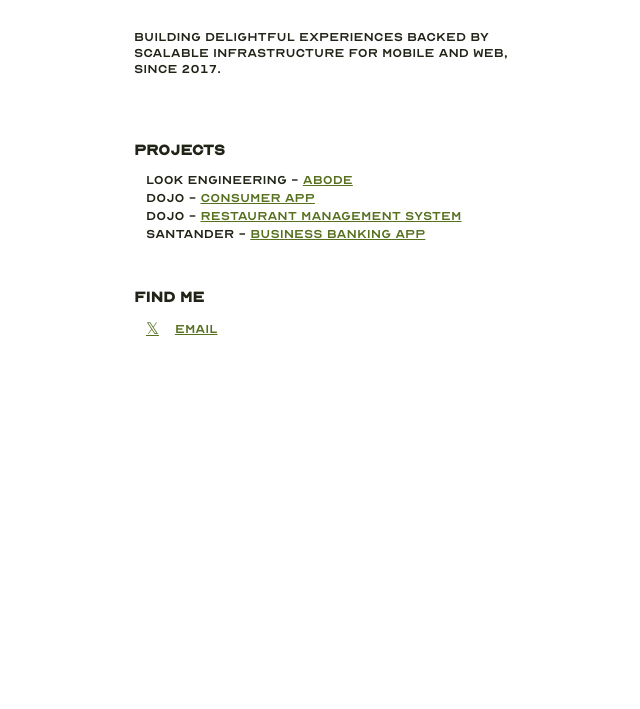
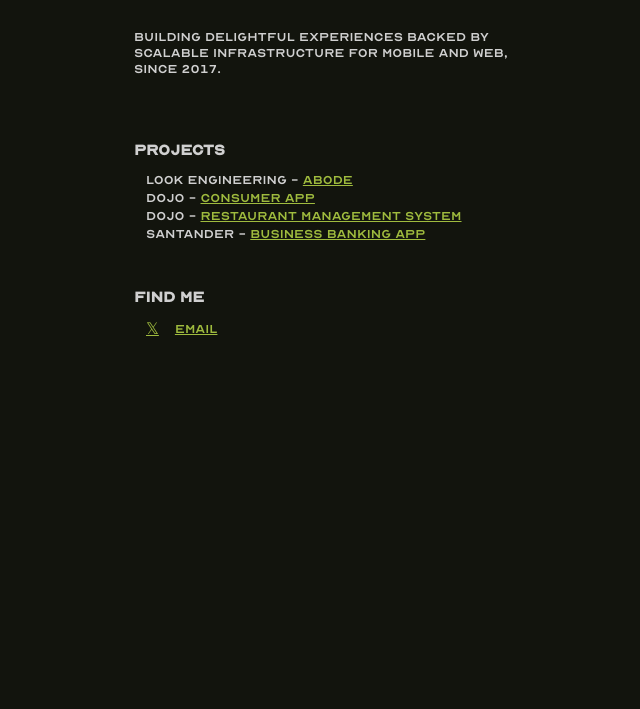
Before and after one commit to peterc1731/personal-landing, a plain HTML site: page index.html in a window 1280 px wide. Shown: the part 91-800 px from the top of the page, without its empty margins (306-946 px from the left). Drawn offline with Linux system fonts and the dark colour scheme.

Commit message:
feat: dark mode

```diff
--- a/styles.css
+++ b/styles.css
@@ -91,3 +91,18 @@
   gap: 16px;
   align-items: center;
 }
+
+@media (prefers-color-scheme: dark) {
+  body {
+    color: #d0d0d0;
+    background-color: #12140d;
+  }
+
+  a {
+    color: #9fbb3e;
+  }
+
+  a:visited {
+    color: #7a8b4c;
+  }
+}
```
